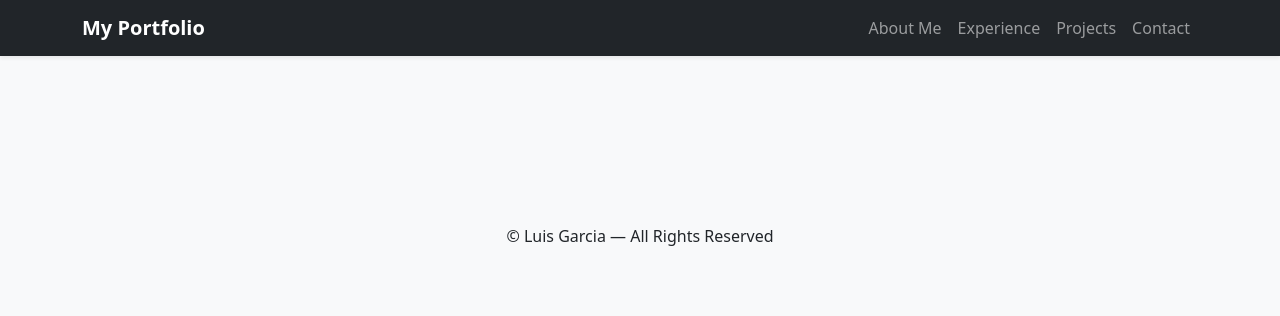
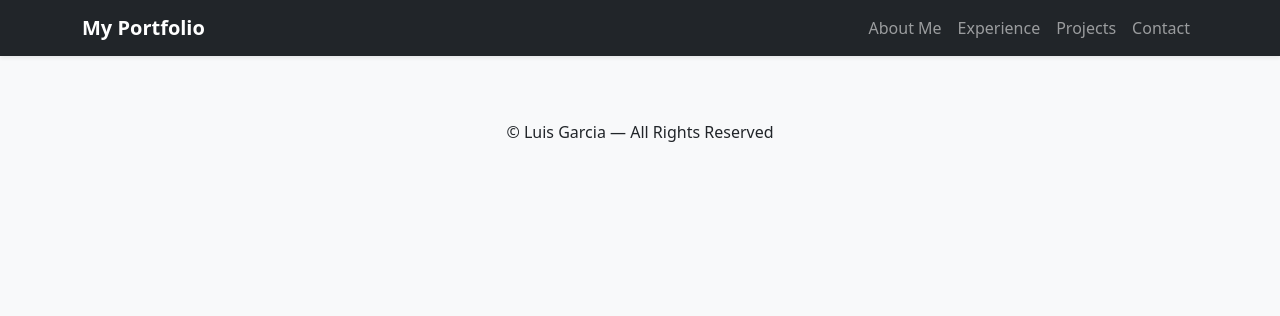
Before and after one commit to 7LuisGarcia/fsdi-117-ch63, a Django app: page /contact/ in a window 1280 px wide. Shown: the top 316 px of the page. Run offline with Django 5.2, Linux system fonts and the light colour scheme.

Commit message:
Initial commit

```diff
--- a/templates/base.html
+++ b/templates/base.html
@@ -10,10 +10,13 @@
     <link href="https://cdn.jsdelivr.net/npm/bootstrap@5.3.3/dist/css/bootstrap.min.css" rel="stylesheet">
 
     <!-- Custom CSS -->
-    <link rel="stylesheet" href="{% static 'css/style.css' %}">
+    <link rel="stylesheet" href="{% static '/css/style.css' %}">
 </head>
 
 <body class="bg-light">
+
+    <!-- PAGE WRAPPER MUST WRAP EVERYTHING -->
+    <div class="page-wrapper">
 
         <!-- Navigation -->
         <header>
@@ -48,17 +51,21 @@
         </header>
 
         <!-- Main Content -->
-    <main class="container py-5">
-        {% block content %}
-        {% endblock %}
+        <main class="container py-4 content">
+            {% block content %}{% endblock %}
         </main>
 
         <!-- Footer -->
-    <footer class="footer-custom text-center py-4 mt-5">
-        <p class="mb-0">© {{ year }} Luis Garcia — All Rights Reserved</p>
+        <footer class="footer-custom text-center py-3">
+            <div class="container">
+            © Luis Garcia — All Rights Reserved
+            </div>
         </footer>
+
+    </div> <!-- END OF PAGE WRAPPER -->
 
     <!-- Bootstrap JS -->
     <script src="https://cdn.jsdelivr.net/npm/bootstrap@5.3.3/dist/js/bootstrap.bundle.min.js"></script>
+
 </body>
 </html>
```
Also changed, not shown: static/css/base.css (+18 -0 lines), db.sqlite3. Lines whose indentation alone changed are shown as unchanged.
